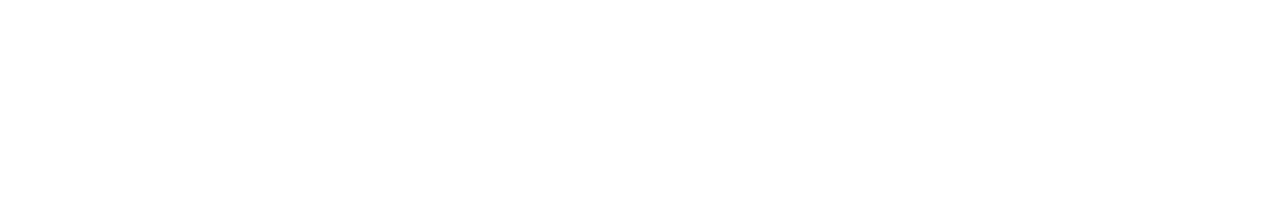
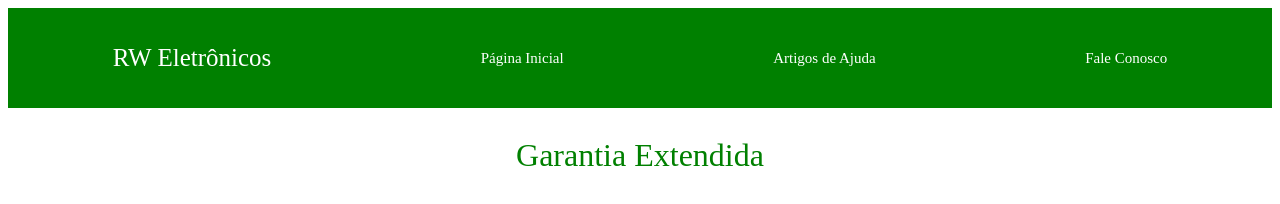
Before and after one commit to Homura-san/projetointegrador, a plain HTML site: page A4.html in a window 1280 px wide. Drawn offline with Linux system fonts and the light colour scheme; a web font is replaced by a local one.

Commit message:
incompleto.1

```diff
--- a/A4.html
+++ b/A4.html
@@ -0,0 +1,34 @@
+<!DOCTYPE html>
+<html lang="pt-br">
+
+    <head>
+        <meta charset="UTF-8">
+        <meta http-equiv="X-UA-Compatible" content="IE=edge">
+        <meta name="viewport" content="width=device-width, initial-scale=1.0">
+        <link rel="preconnect" href="https://fonts.googleapis.com">
+        <link rel="preconnect" href="https://fonts.gstatic.com" crossorigin>
+        <link href="https://fonts.googleapis.com/css2?family=Abhaya+Libre&display=swap" rel="stylesheet">
+        <link rel="stylesheet" href="css/A4.css">
+        <link rel="stylesheet" href="https://cdnjs.cloudflare.com/ajax/libs/font-awesome/4.7.0/css/font-awesome.css" integrity="sha512-5A8nwdMOWrSz20fDsjczgUidUBR8liPYU+WymTZP1lmY9G6Oc7HlZv156XqnsgNUzTyMefFTcsFH/tnJE/+xBg==" crossorigin="anonymous" referrerpolicy="no-referrer" />
+        <title>Política e Privacidade - RW Eletrônicos</title>
+    </head>
+
+    <body>
+        <header>
+            <a href="index.html" class="title1">RW Eletrônicos</a>
+            <a href="index.html" class="menu1">Página Inicial</a>
+            <nav>
+                <a href="artigos.html" class="menu1">Artigos de Ajuda</a>
+            </nav>
+            <a href="form.html" class="menu1">Fale Conosco</a>
+        </header>
+
+        <div class="tit1"><p class="pg1">Garantia Extendida</p></div>
+
+        <div class="content">
+            <p>
+
+            </p>
+        </div>
+
+    </body>
--- a/css/A4.css
+++ b/css/A4.css
@@ -0,0 +1,34 @@
+header{
+    display: flex;
+    background: green;
+    width: 100%;
+    height: 100px;
+    justify-content: space-around;
+    align-items: center;
+}
+.title1{
+    font-family: 'Abhaya Libre', serif;
+    text-decoration: none;
+    color: white;
+    font-size: 25px;
+}
+.menu1{
+    text-decoration: none;
+    color: white;
+    font-size: 15px;
+}
+#ab1{
+    visibility: hidden;
+}
+.tit1{
+    display: flex;
+    justify-content: center;
+    align-items: center;
+    margin-top: 25px;
+    width: 100%;
+    height: 45px;
+}
+.pg1{
+    color: green;
+    font-size: 32px;
+}
--- a/css/A5.css
+++ b/css/A5.css
@@ -0,0 +1,34 @@
+header{
+    display: flex;
+    background: green;
+    width: 100%;
+    height: 100px;
+    justify-content: space-around;
+    align-items: center;
+}
+.title1{
+    font-family: 'Abhaya Libre', serif;
+    text-decoration: none;
+    color: white;
+    font-size: 25px;
+}
+.menu1{
+    text-decoration: none;
+    color: white;
+    font-size: 15px;
+}
+#ab1{
+    visibility: hidden;
+}
+.tit1{
+    display: flex;
+    justify-content: center;
+    align-items: center;
+    margin-top: 25px;
+    width: 100%;
+    height: 45px;
+}
+.pg1{
+    color: green;
+    font-size: 32px;
+}
--- a/css/A6.css
+++ b/css/A6.css
@@ -0,0 +1,34 @@
+header{
+    display: flex;
+    background: green;
+    width: 100%;
+    height: 100px;
+    justify-content: space-around;
+    align-items: center;
+}
+.title1{
+    font-family: 'Abhaya Libre', serif;
+    text-decoration: none;
+    color: white;
+    font-size: 25px;
+}
+.menu1{
+    text-decoration: none;
+    color: white;
+    font-size: 15px;
+}
+#ab1{
+    visibility: hidden;
+}
+.tit1{
+    display: flex;
+    justify-content: center;
+    align-items: center;
+    margin-top: 25px;
+    width: 100%;
+    height: 45px;
+}
+.pg1{
+    color: green;
+    font-size: 32px;
+}
--- a/css/artigos.css
+++ b/css/artigos.css
@@ -86,10 +86,7 @@ footer{
         width: 55%;
         height: 19%;
     }
-    footer{
-        height: 125px;
-    }
     .foot1{
-        font-size: 10px;
+        font-size: 12px;
     }
 }
```
Also changed, not shown: A2.html (+3 -0 lines), A5.html (+34 -0 lines), A6.html (+34 -0 lines), css/A2.css (+17 -12 lines).
